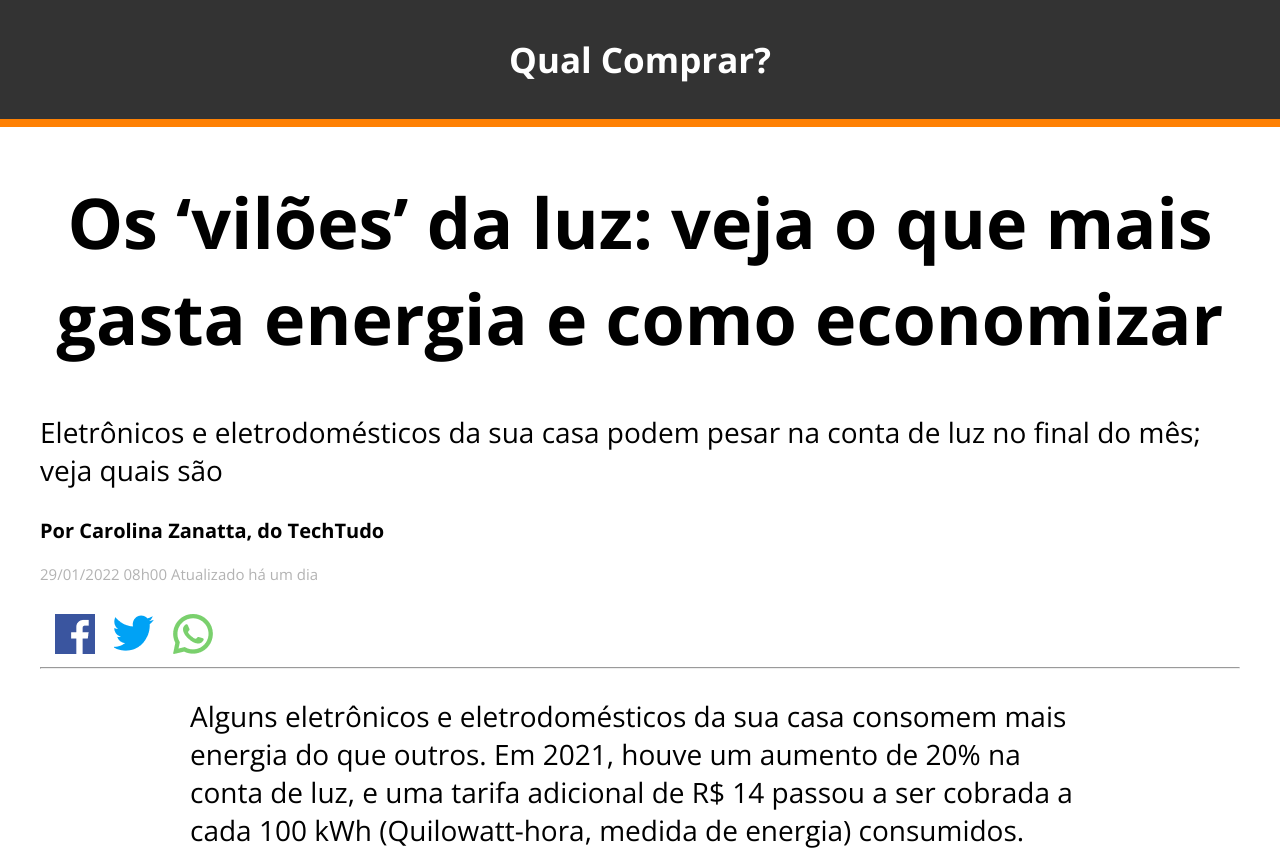
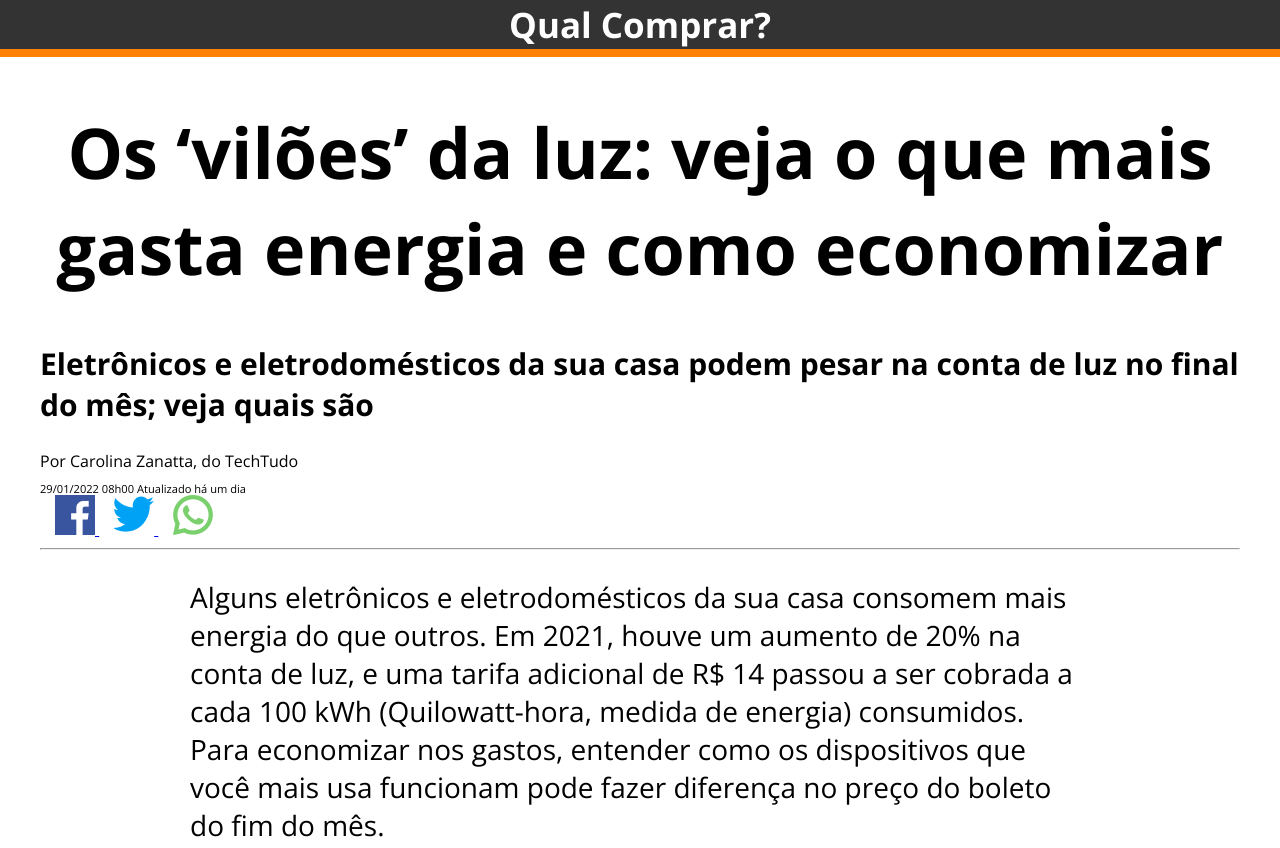
Before and after one commit to jaderryck/p-gina-de-conteudos, a plain HTML site: page index.html in a window 1280 px wide. Shown: the top 848 px of the page. Drawn offline with nearby package versions, Linux system fonts and the light colour scheme.

Commit message:
organização do html

```diff
--- a/index.html
+++ b/index.html
@@ -13,27 +13,44 @@
 </head>
 <body>
     <div id="top-bar">
-        <p>Qual Comprar?</p>
+        Qual Comprar?
     </div>
-    <div></div>
+    <div class="container">
         <div id="reader">
-        <h1>
-            Os ‘vilões’ da luz: veja o que mais gasta energia e como economizar
+            <h1 id="t1">
+                Os ‘vilões’ da luz: veja o que mais
+                gasta energia e como economizar
             </h1>
-        <p id="p1">
-            Eletrônicos e eletrodomésticos da sua casa podem pesar na conta de luz no final do mês;
+            <h2 id="t2">
+                Eletrônicos e eletrodomésticos da
+                sua casa podem pesar na conta de luz
+                no final do mês;
                 veja quais são
-        </p>
-        <p id="p2">
+            </h2>
+            <div>
+                <div id="autor">
                     Por Carolina Zanatta, do TechTudo
-        </p>
-        <p id="p3">
+                </div>
+                <small>
+                    <sub>
                         29/01/2022 08h00 Atualizado há um dia
-        </p>
-        <a href="https://pt-br.facebook.com/" target="_blank"> <img class="icone" src="./images/facebook.png" alt="Logo do Facebook"></a>
-        <a href="https://twitter.com/" target="_blank"> <img class="icone" src="./images/twitter.png" alt="Logo do twitter"></a>
-        <a href="https://wa.me/77988182930" target="_blank"> <img class="icone" src="./images/whatsapp.png" alt="Logo do whataap"></a>
+                    </sub>
+                </small>
+                <div class="redes_sociais">
+                    <a href="https://pt-br.facebook.com/" target="_blank">
+                        <img class="icone" src="./images/facebook.png" alt="Logo do Facebook">
+                    </a>
+                    <a href="https://twitter.com/" target="_blank">
+                        <img class="icone" src="./images/twitter.png" alt="Logo do twitter">
+                    </a>
+                    <a href="https://wa.me/77988182930" target="_blank">
+                        <img class="icone" src="./images/whatsapp.png" alt="Logo do whataap">
+                    </a>
+                </div>
                 <hr>
+            </div>
+    </div>
+
     </div>
     <div id="content">
         <p class="parafrafos">
```
Lines whose indentation alone changed are shown as unchanged.
